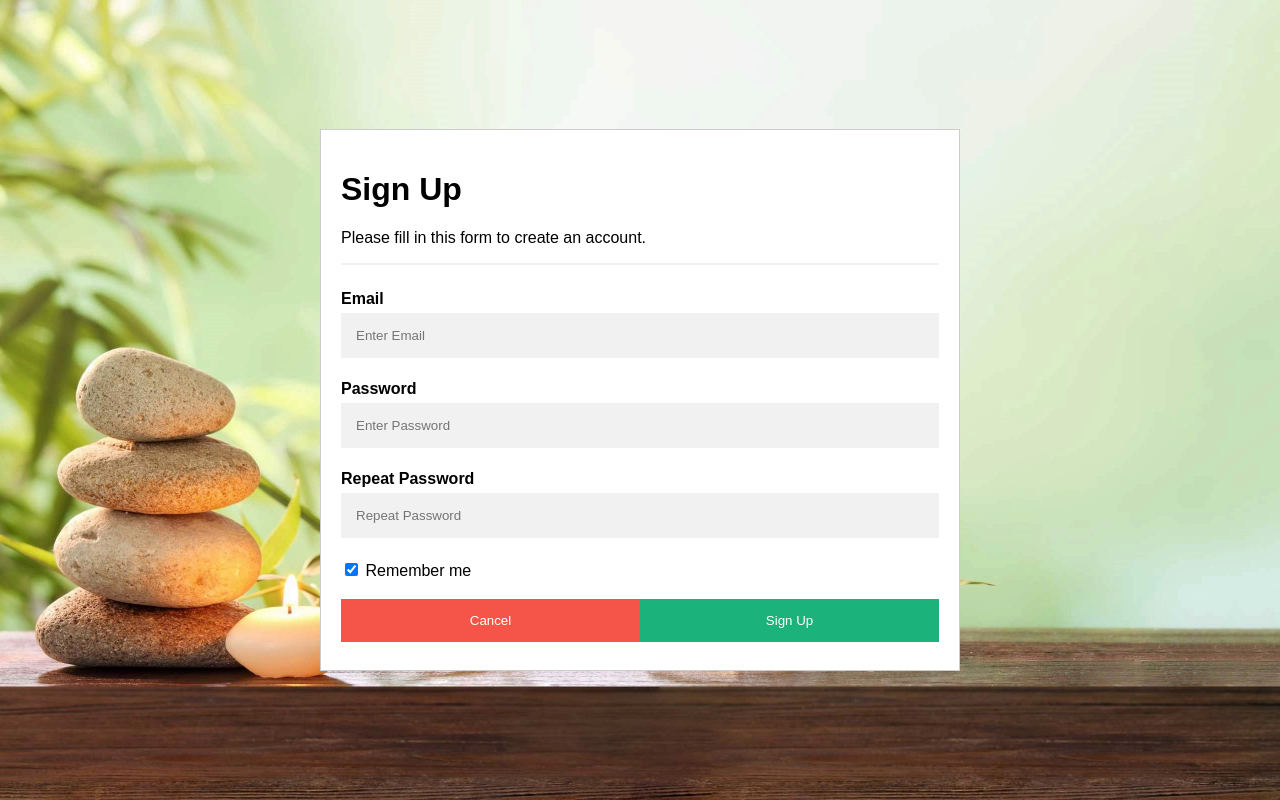
After one commit to ImanZulhakim/ProjectHartaDeclaration_Secure, a Flask app: page /signup in a window 1280 px wide. The commit adds this page. Run offline with Flask 3, Linux system fonts and the light colour scheme.

Commit message:
Deco login and adding signup page

```diff
--- a/app.py
+++ b/app.py
@@ -9,13 +9,11 @@ app.secret_key = "flash_message"
 # Configure database connection
 config = {
     'user': 'root',
-    'password': 'Hanum2002@',
+    'password': 'root',
     'port': 3306,
     'host': 'localhost',
     'database': 'harta'
 }
-email_user = 'nooraisyahanum@gmail.com'
-email_password = 'Hanum2002@'
 
 # Create a connection object
 mysql = mysql.connector.connect(**config)
@@ -31,10 +29,17 @@ def login():
         password = request.form['password']
         # Placeholder authentication logic
         if username == "admin" and password == "password":
-            return redirect(url_for('harta'))
+            return redirect(url_for('main'))
         else:
             flash('Invalid credentials')
     return render_template('login.html')
+
+
+@app.route('/signup')
+def signup():
+    return render_template('signup.html')
+
+
 @app.route('/logout')
 def logout():
     # Clear the user session
@@ -42,22 +47,18 @@ def logout():
     # Redirect to the login page
     return redirect(url_for('login'))
 
-@app.route('/')
+
+@app.route('/main')
 def main():
     try:
-        # Fetch harta data
-        cur_harta = mysql.cursor()
-        cur_harta.execute("SELECT * FROM harta")
-        harta_data = cur_harta.fetchall()
-        cur_harta.close()
-        data = get_data_from_database()
-        return render_template('index.html', data=data)
-
-        return render_template('index.html', harta=harta_data )
-
+        cur = mysql.cursor()
+        cur.execute("SELECT * FROM harta")
+        data = cur.fetchall()
+        cur.close()
+        return render_template('index.html', harta=data)
     except Exception as e:
-        logging.exception("Error retrieving data:")
-        flash("An error occurred while retrieving data.")
+        logging.exception("Ralat semasa mengambil data harta:")
+        flash("Ralat berlaku semasa mengambil data harta.")
         return redirect(url_for('harta'))
 
 
@@ -70,8 +71,8 @@ def harta():
         cur.close()
         return render_template('harta.html', harta=data)
     except Exception as e:
-        logging.exception("Error retrieving customer data:")
-        flash("An error occurred while retrieving customer data.")
+        logging.exception("Ralat semasa mengambil data harta:")
+        flash("Ralat berlaku semasa mengambil data harta.")
         return redirect(url_for('harta'))
 
 
@@ -134,9 +135,6 @@ def delete_harta(bil):
         logging.exception("Harta Gagal Dipadam!")
         flash("Ralat Semasa Memadam Harta!")
         return redirect(url_for('harta'))
-# if __name__ == '__main__':
-#     app.run(debug=True)
-
 
 
 if __name__ == "__main__":
--- a/templates/base.html
+++ b/templates/base.html
@@ -42,8 +42,9 @@
                     </div>
                 </div>
                 <a href="{{ url_for('logout') }}" class="logout-link">
-                <i class='bx bx-log-out' id="log_out"></i>
+                    <i class='bx bx-log-out' id="log_out"></i>
                     <span class="links_name">Logout</span>
+                </a>
             </li>
         </ul>
     </div>
--- /dev/null
+++ b/templates/signup.html
@@ -0,0 +1,126 @@
+<!DOCTYPE html>
+<html>
+<head>
+    <title>Sistem Perisytiharan Harta</title>
+    <link rel="icon" type="image/x-icon" href="../static/images/ghost-regular-24.ico"/>
+</head>
+
+
+<style>
+
+    body {
+        background-image: url("{{url_for('static', filename='images/background.jpg')}}");
+        background-repeat: no-repeat;
+        background-size: cover;
+        background-position: center;
+        font-family: Arial, Helvetica, sans-serif;
+        display: flex;
+        align-items: center;
+        justify-content: center;
+        height: 100vh;
+        margin: 0;
+        overflow: hidden;
+    }
+
+    * {
+        box-sizing: border-box
+    }
+
+
+    /* Full-width input fields */
+    input[type=text], input[type=password] {
+        width: 100%;
+        padding: 15px;
+        margin: 5px 0 22px 0;
+        display: inline-block;
+        border: none;
+        background: #f1f1f1;
+        box-sizing: border-box; /* Add this line to include padding in the width */
+    }
+
+    input[type=text]:focus, input[type=password]:focus {
+        background-color: #ddd;
+        outline: none;
+    }
+
+    hr {
+        border: 1px solid #f1f1f1;
+        margin-bottom: 25px;
+    }
+
+    /* Set a style for all buttons */
+    button {
+        background-color: #04AA6D;
+        color: white;
+        padding: 14px 20px;
+        margin: 8px 0;
+        border: none;
+        cursor: pointer;
+        width: 100%;
+        opacity: 0.9;
+    }
+
+    button:hover {
+        opacity: 1;
+    }
+
+    /* Extra styles for the cancel button */
+    .cancelbtn {
+        padding: 14px 20px;
+        background-color: #f44336;
+    }
+
+    /* Float cancel and signup buttons and add an equal width */
+    .cancelbtn, .signupbtn {
+        float: left;
+        width: 50%;
+    }
+
+    .container {
+        width: 50%;
+        padding: 20px;
+        background-color: white;
+    }
+
+    /* Clear floats */
+    .clearfix::after {
+        content: "";
+        clear: both;
+        display: table;
+    }
+
+    /* Change styles for cancel button and signup button on extra small screens */
+    @media screen and (max-width: 300px) {
+        .cancelbtn, .signupbtn {
+            width: 100%;
+        }
+    }
+</style>
+<body>
+
+<form action="/" style="border:1px solid #ccc" class="container">
+    <h1>Sign Up</h1>
+    <p>Please fill in this form to create an account.</p>
+    <hr>
+
+    <label for="email"><b>Email</b></label>
+    <input type="text" placeholder="Enter Email" name="email" required>
+
+    <label for="psw"><b>Password</b></label>
+    <input type="password" placeholder="Enter Password" name="psw" required>
+
+    <label for="psw-repeat"><b>Repeat Password</b></label>
+    <input type="password" placeholder="Repeat Password" name="psw-repeat" required>
+
+    <label>
+        <input type="checkbox" checked="checked" name="remember" style="margin-bottom:15px"> Remember me
+    </label>
+
+    <div class="clearfix">
+        <button onclick="document.location='{{ '/' }}'" class="cancelbtn">Cancel</button>
+        <button type="submit" class="signupbtn">Sign Up</button>
+    </div>
+</form>
+
+</body>
+</html>
```
Also changed, not shown: templates/login.html (+149 -9 lines).
